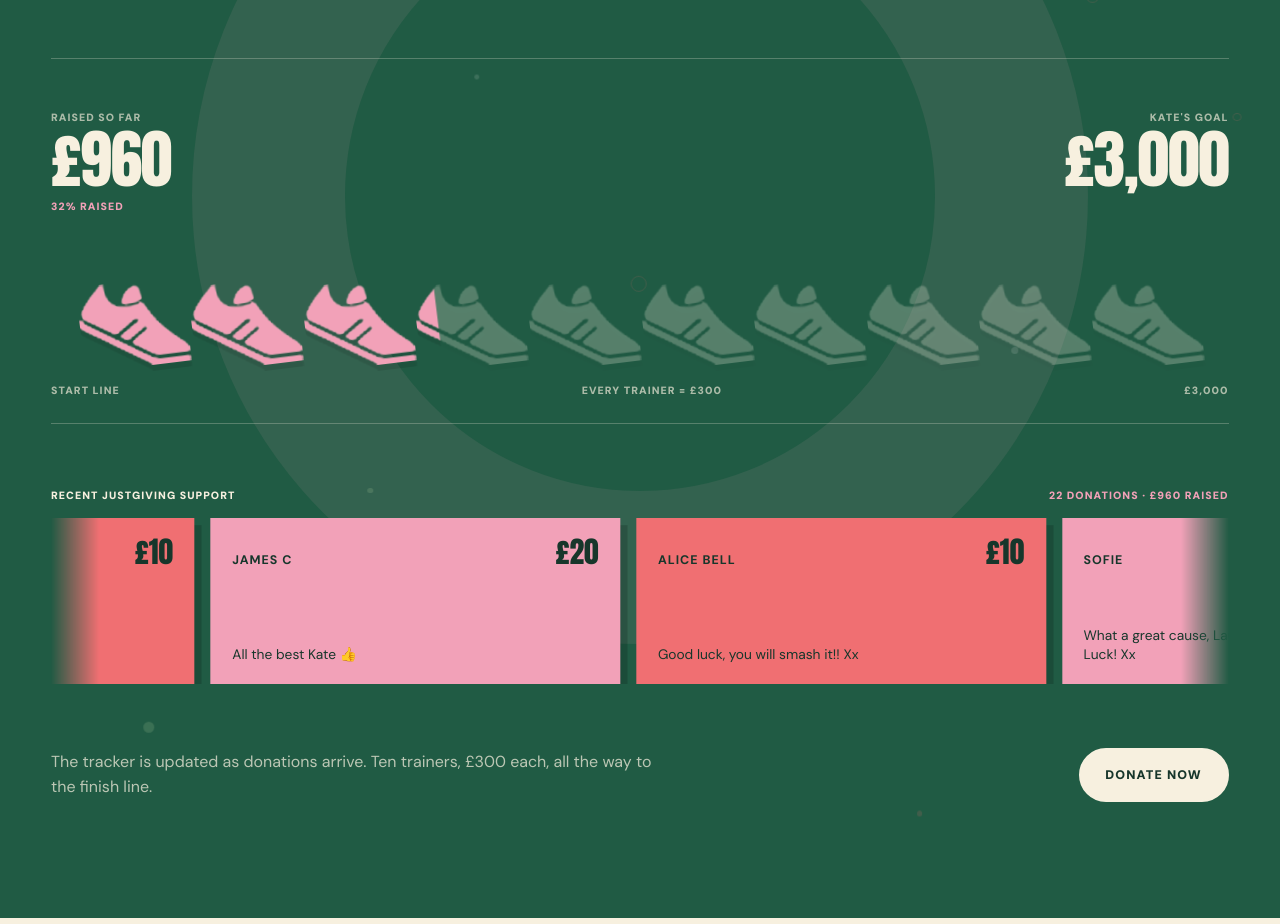
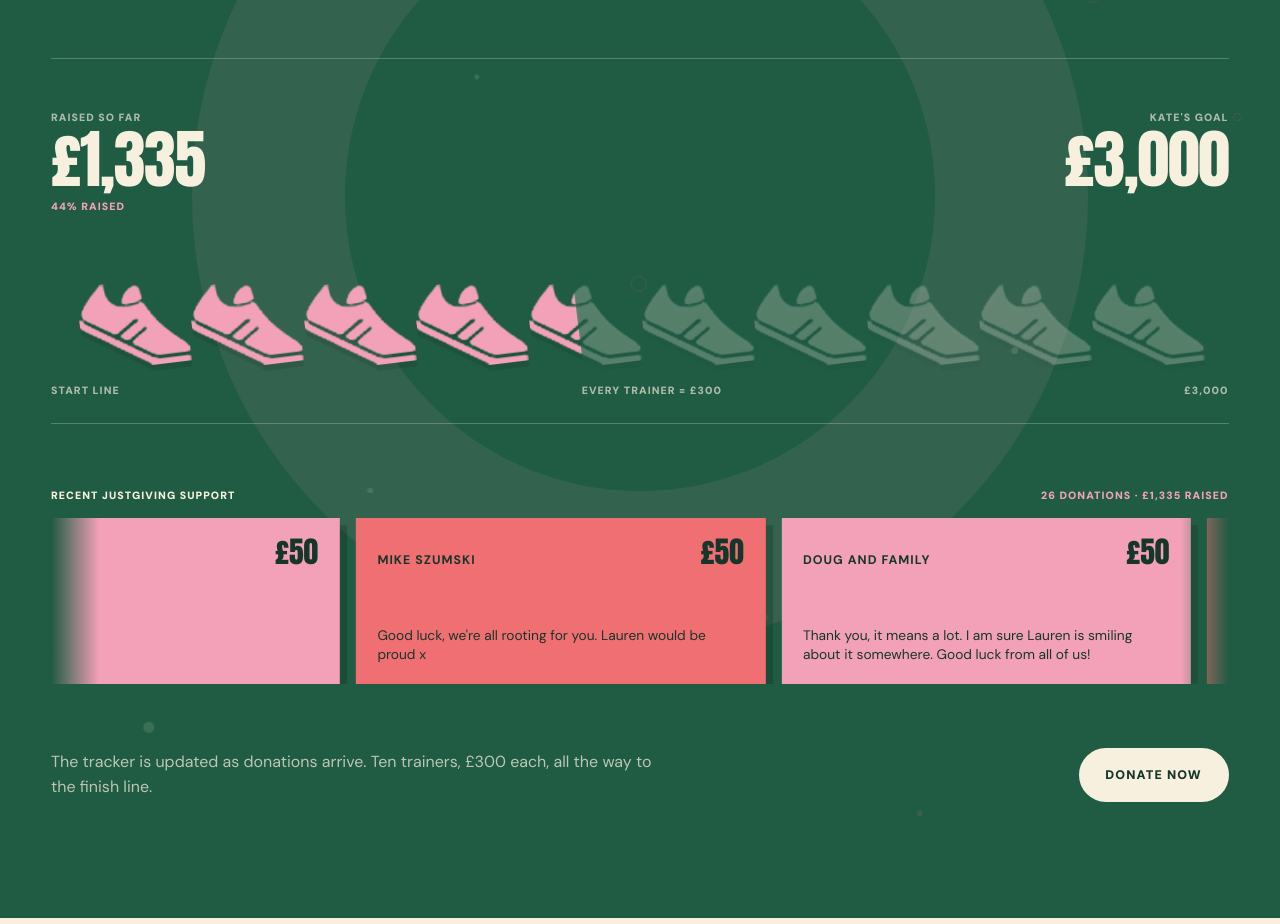
Before and after one commit to ryanmullenuk/Kate-Marathon-2027, a Next.js app: page / in a window 1280 px wide. Shown: the part 6720-7644 px from the top of the page. Built offline with nearby package versions, Linux system fonts and the light colour scheme.

Commit message:
Update fundraiser total to £1,335

```diff
--- a/app/page.tsx
+++ b/app/page.tsx
@@ -7,9 +7,30 @@ import { marathonRoute } from "./marathon-route";
 const DONATION_URL =
   "https://www.justgiving.com/page/kateruns27";
 const FUNDRAISING_TARGET = 3000;
-const AMOUNT_RAISED: number = 960;
+const AMOUNT_RAISED: number = 1335;
 const TRAINER_COUNT = 10;
 const SUPPORTER_MESSAGES = [
+  {
+    name: "Dynamo Gymnastics",
+    amount: "£305",
+    message:
+      "Wear Purple to Gymnastics Week 2026. From everyone at Dynamo Gymnastics, Southampton.",
+  },
+  {
+    name: "Lorraine",
+    amount: "£30",
+    message: "Go Kate great cause",
+  },
+  {
+    name: "Molly, Sam, Flo and Mae",
+    amount: "£30",
+    message: "♥️",
+  },
+  {
+    name: "Dani Seton",
+    amount: "£10",
+    message: "Goo you kate, you will be amazing and an incredible cause",
+  },
   {
     name: "Jane and Iain",
     amount: "£50",
```
Also changed, not shown: 1 other file (tests, documents, lock files or other folders).
